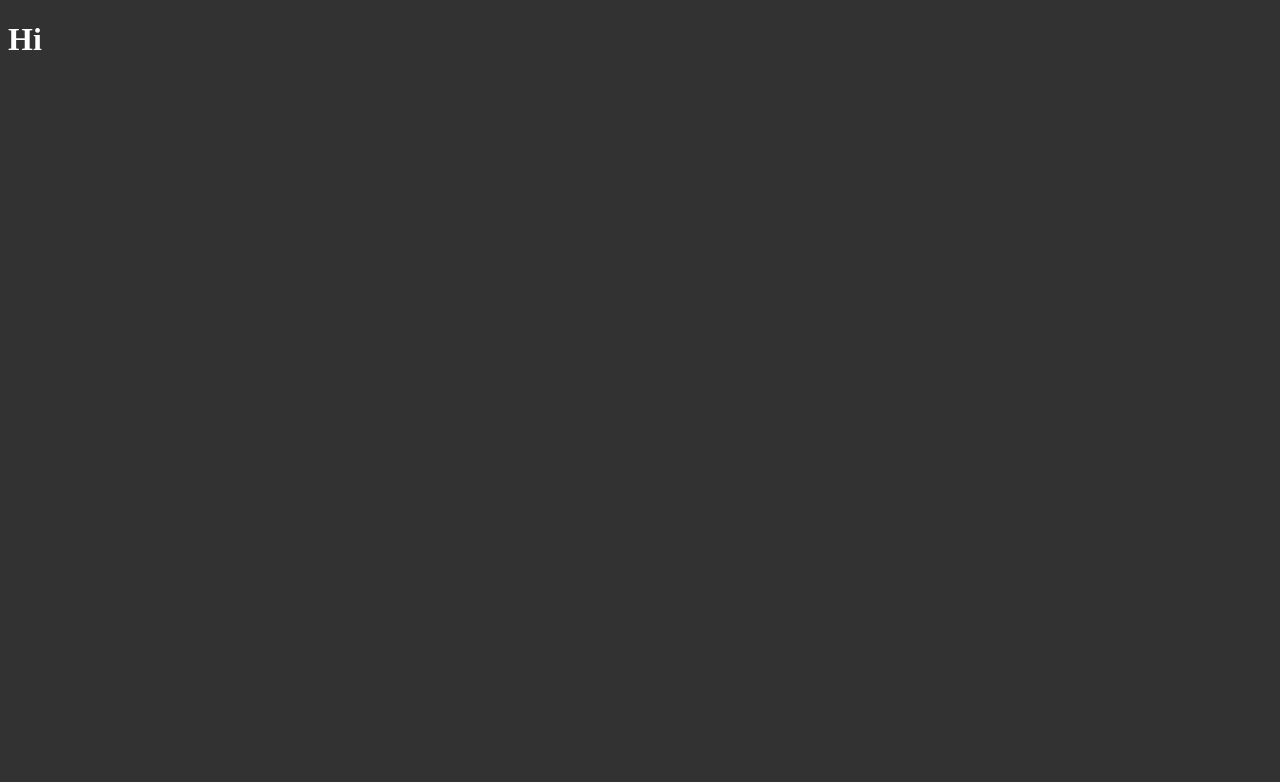
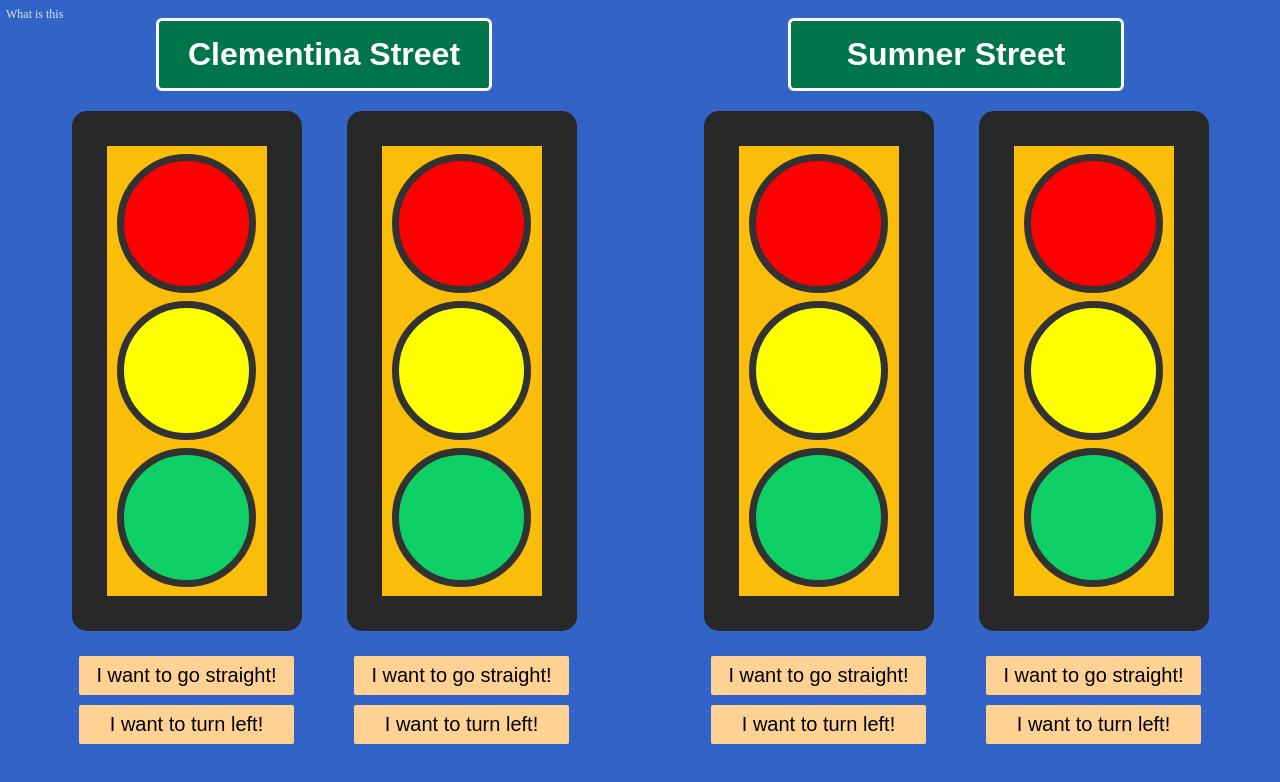
Before and after one commit to bonham000/traffic-lights, a plain HTML site: page index.html in a window 1280 px wide. Drawn offline with Linux system fonts and the light colour scheme.

Commit message:
built basic UI

```diff
--- a/index.html
+++ b/index.html
@@ -5,7 +5,75 @@
 		<link rel="stylesheet" href="/main.css">
 	</head>
 	<body>
-		<h1>Hi</h1>
+
+		<div class='app'>
+
+			<div id='info'>
+				<p>What is this</p>
+			</div>
+
+			<div class='half clementina'>
+				<div class='street-sign'>
+					<h1>Clementina Street</h1>
+				</div>
+
+				<div class='light-container'>
+					<div class='light' id='light_1'>
+						<div class='circle red'></div>
+						<div class='circle yellow'></div>
+						<div class='circle green'></div>
+					</div>
+					<div class='light' id='light_2'>
+						<div class='circle red'></div>
+						<div class='circle yellow'></div>
+						<div class='circle green'></div>
+					</div>
+				</div>
+
+				<div class='controls'>
+					<div class='btn-container'>
+						<button>I want to go straight!</button>
+						<button>I want to turn left!</button>
+					</div>
+					<div class='btn-container'>
+						<button>I want to go straight!</button>
+						<button>I want to turn left!</button>
+					</div>
+				</div>
+			</div>
+
+			<div class='half sumner'>
+				<div class='street-sign'>
+					<h1>Sumner Street</h1>
+				</div>
+
+				<div class='light-container'>
+					<div class='light' id='light_3'>
+						<div class='circle red'></div>
+						<div class='circle yellow'></div>
+						<div class='circle green'></div>
+					</div>
+					<div class='light' id='light_4'>
+						<div class='circle red'></div>
+						<div class='circle yellow'></div>
+						<div class='circle green'></div>
+					</div>
+				</div>
+
+				<div class='controls'>
+					<div class='btn-container'>
+						<button>I want to go straight!</button>
+						<button>I want to turn left!</button>
+					</div>
+					<div class='btn-container'>
+						<button>I want to go straight!</button>
+						<button>I want to turn left!</button>
+					</div>
+				</div>
+			</div>
+
+		</div>
+
 		<script src='lights/index.js'></script>
 	</body>
 </html>
--- a/main.css
+++ b/main.css
@@ -1,4 +1,103 @@
 body {
-	background: rgb(50,50,50);
+	background: rgb(50,100,200);
 	color: white;
+	min-width: 1100px;
+	padding-top: 10px;
 }
+
+.app {
+	display: flex;
+	flex-direction: row;
+	justify-content: space-around;
+}
+
+#info {
+	position: absolute;
+	top: -5px;
+	left: 6px;
+	z-index: 2;
+	font-size: 12px;
+	color: rgb(225,225,225);
+}
+#info:hover {
+	color: white;
+	cursor: pointer;
+}
+
+.half {
+	width: 550px;
+}
+
+.street-sign {
+	width: 550px;
+	text-align: center;
+}
+
+h1 {
+	background: rgb(0,117,75);
+	padding: 15px;
+	width: 300px;
+	margin: auto;
+	color: white;
+	border: 3px solid white;
+	border-radius: 6px;
+	font-family: sans-serif;
+}
+
+.light-container {
+	margin: 20px auto;
+	display: flex;
+	flex-direction: row;
+	justify-content: space-around;
+}
+
+.light {
+	width: 160px;
+	height: 450px;
+	border: 35px solid rgb(40,40,40);
+	border-radius: 15px;
+	background: rgb(250, 190,10);
+}
+
+.circle {
+	width: 125px;
+	height: 125px;
+	margin: 8px auto;
+	border-radius: 50%;
+	border: 7px solid rgb(50,50,50);
+}
+
+.red {
+	background: red;
+}
+.yellow {
+	background: yellow;
+}
+.green {
+	background: rgb(14,208,103);
+}
+
+.controls {
+	display: flex;
+	flex-direction: row;
+	justify-content: space-around;
+}
+
+.btn-container {
+	width: 215px;
+}
+
+button {
+	width: 215px;
+	margin: 5px auto;
+	font-size: 20px;
+	padding: 8px;
+	border-radius: 2px;
+	border: none;
+	background: #FFD293;
+}
+
+button:hover {
+	cursor: pointer;
+	background: #FFE593;
+}
```
